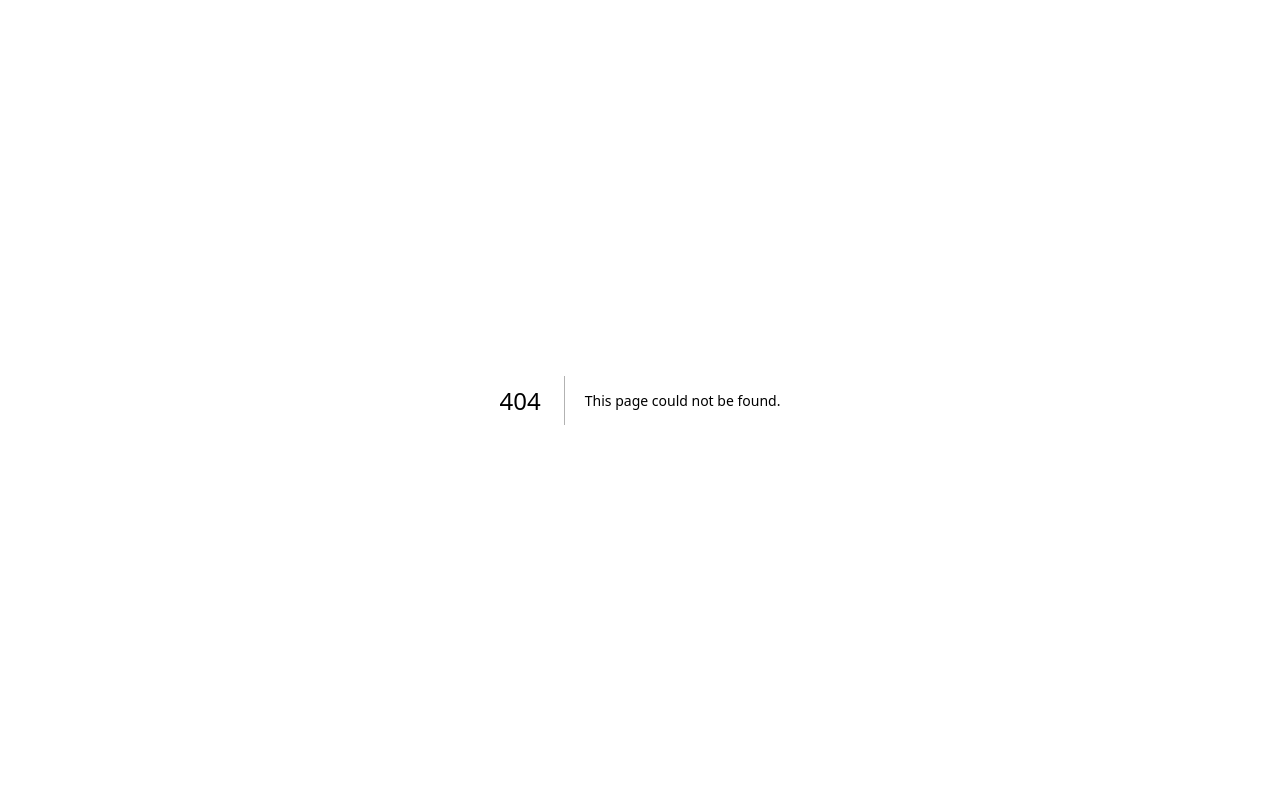
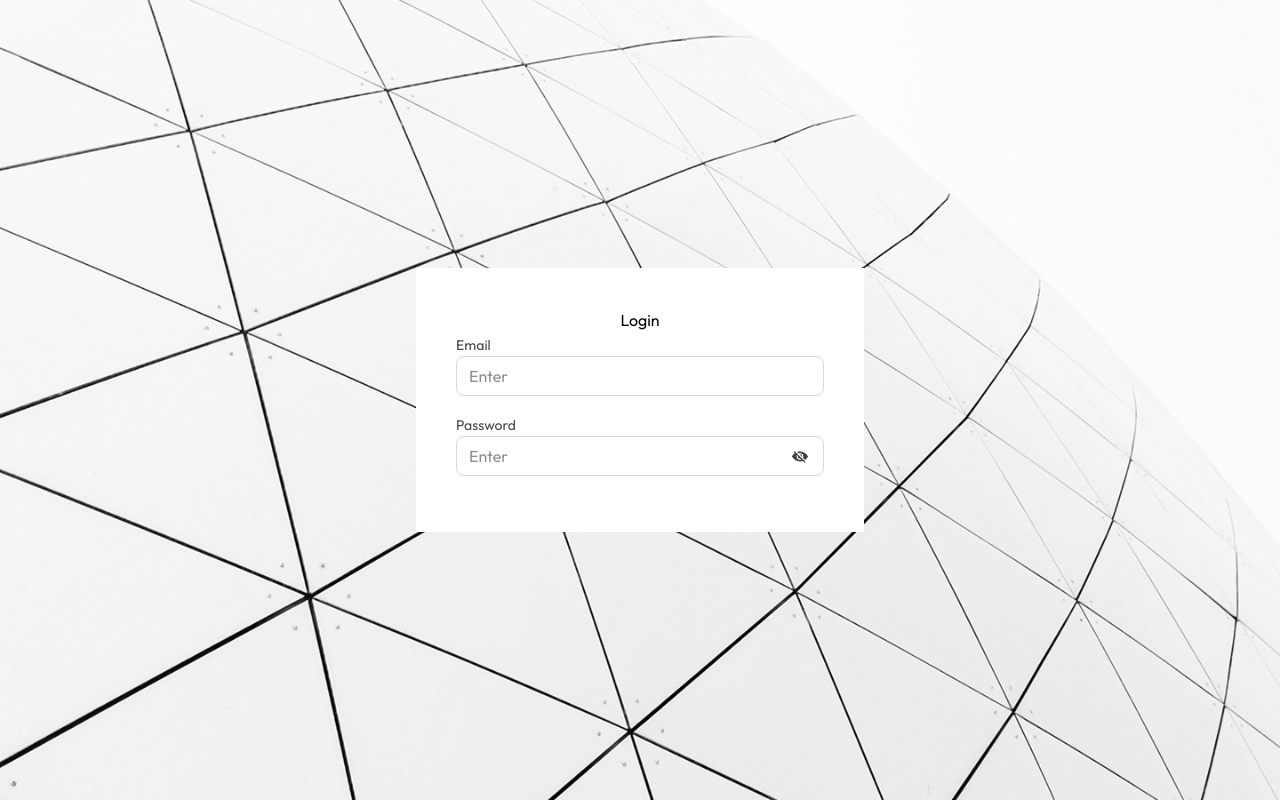
Before and after one commit to khunghaydien/okwi-frontend, a Next.js app: page /sign-in in a window 1280 px wide. Before the commit this address had no page. Built offline with nearby package versions, Linux system fonts and the light colour scheme.

Commit message:
add layout sign in

```diff
--- /dev/null
+++ b/app/(authen)/layout.tsx
@@ -0,0 +1,12 @@
+export default function AuthenLayout({ children }: { children: React.ReactNode }) {
+    return (
+        <div className="relative w-full min-h-screen">
+            <img src="/images/authen-background.png" alt="authen background" className="absolute inset-0 w-full h-full object-cover" />
+            <div className="absolute inset-0 flex items-center justify-center">
+                <div className="bg-white p-10">
+                    {children}
+                </div>
+            </div>
+        </div>
+    );
+}
--- /dev/null
+++ b/app/(authen)/sign-in/page.tsx
@@ -0,0 +1,28 @@
+"use client";
+import Input from "@/components/ui/input";
+import SlashEyeIcon from "@/public/icons/slash-eye-icon";
+import { useState } from "react";
+
+export default function SignIn() {
+    const [isShowPassword, setIsShowPassword] = useState(false);
+    const handleIconClick = () => {
+        setIsShowPassword(!isShowPassword);
+    }
+    return (
+        <>
+            <div className="text-center w-full">Login</div>
+            <Input
+                label="Email"
+                placeholder="Enter"
+                className="w-[368px] mb-4" />
+            <Input
+                label="Password"
+                placeholder="Enter"
+                className="w-[368px] mb-4"
+                type={isShowPassword ? "text" : "password"}
+                icon={isShowPassword ? <SlashEyeIcon /> : <SlashEyeIcon />}
+                onIconClick={handleIconClick}
+            />
+        </>
+    )
+}
--- a/components/ui/input.tsx
+++ b/components/ui/input.tsx
@@ -15,12 +15,12 @@ export default function Input({ label, error, className, type, icon, onIconClick
                     type={type}
                     data-slot="input"
                     className={clsx(className,
-                        'text-[16px] text-[#1A1C1E] w-full border border-[#D9D9D9] rounded-lg px-3 h-10 outline-none',
+                        'text-[16px] text-[#1A1C1E] border border-[#D9D9D9] rounded-lg px-3 h-10 outline-none',
                         error && 'border-[#E74247]'
                     )}
                     {...props}
                 />
-                {icon && <span className="absolute right-4 top-1/2 transform -translate-y-1/2 cursor-pointer" onClick={onIconClick}>{icon}</span>}
+                {icon && <span className="absolute right-4 top-1/2 transform -translate-y-1/2 cursor-pointer h-8 " onClick={onIconClick}>{icon}</span>}
             </div>
             {error && <p className="text-[#E74247] text-[14px] absolute">{error}</p>}
         </div>
```
Also changed, not shown: public/images/authen-background.png (added).
